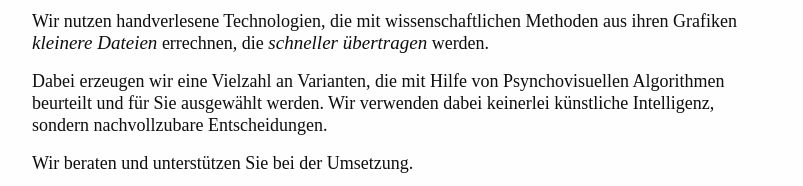
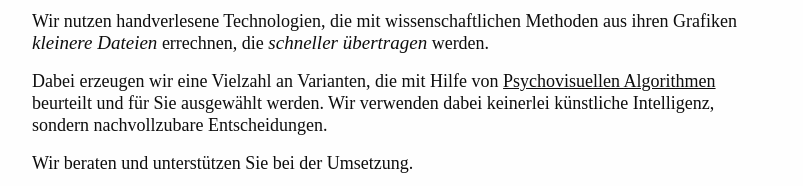
Before and after one commit to bittorf/quicky.club, a plain HTML site: page index.html in a window 1280 px wide. Shown: the part 205-391 px from the top of the page, without its empty margins (238-1041 px from the left). Drawn offline with Linux system fonts and the light colour scheme; a web font is replaced by a local one.

Commit message:
link auf Visuelle_Wahrnehmung

```diff
--- a/index.html
+++ b/index.html
@@ -48,7 +48,7 @@ Wir nutzen handverlesene Technologien, die mit wissenschaftlichen Methoden aus i
 
 <p>
 Dabei erzeugen wir eine Vielzahl an Varianten,
-die mit Hilfe von Psynchovisuellen Algorithmen beurteilt und für Sie ausgewählt werden.
+die mit Hilfe von <a href='https://de.wikipedia.org/wiki/Visuelle_Wahrnehmung'>Psychovisuellen Algorithmen</a> beurteilt und für Sie ausgewählt werden.
 Wir verwenden dabei keinerlei künstliche Intelligenz, sondern nachvollzubare Entscheidungen.
 </p>
 
@@ -107,6 +107,7 @@ Wir beraten und unterstützen Sie bei der Umsetzung.
   <li><a href='https://validator.w3.org/'>W3C-Validator</a></li>
   <li><a href='https://pagespeed.web.dev'>Pagespeed Insights von Google</a></li>
   <li><a href='https://www.debugbear.com'>DebugBear</a></li>
+ </ul>
 </section>
 
 
```
